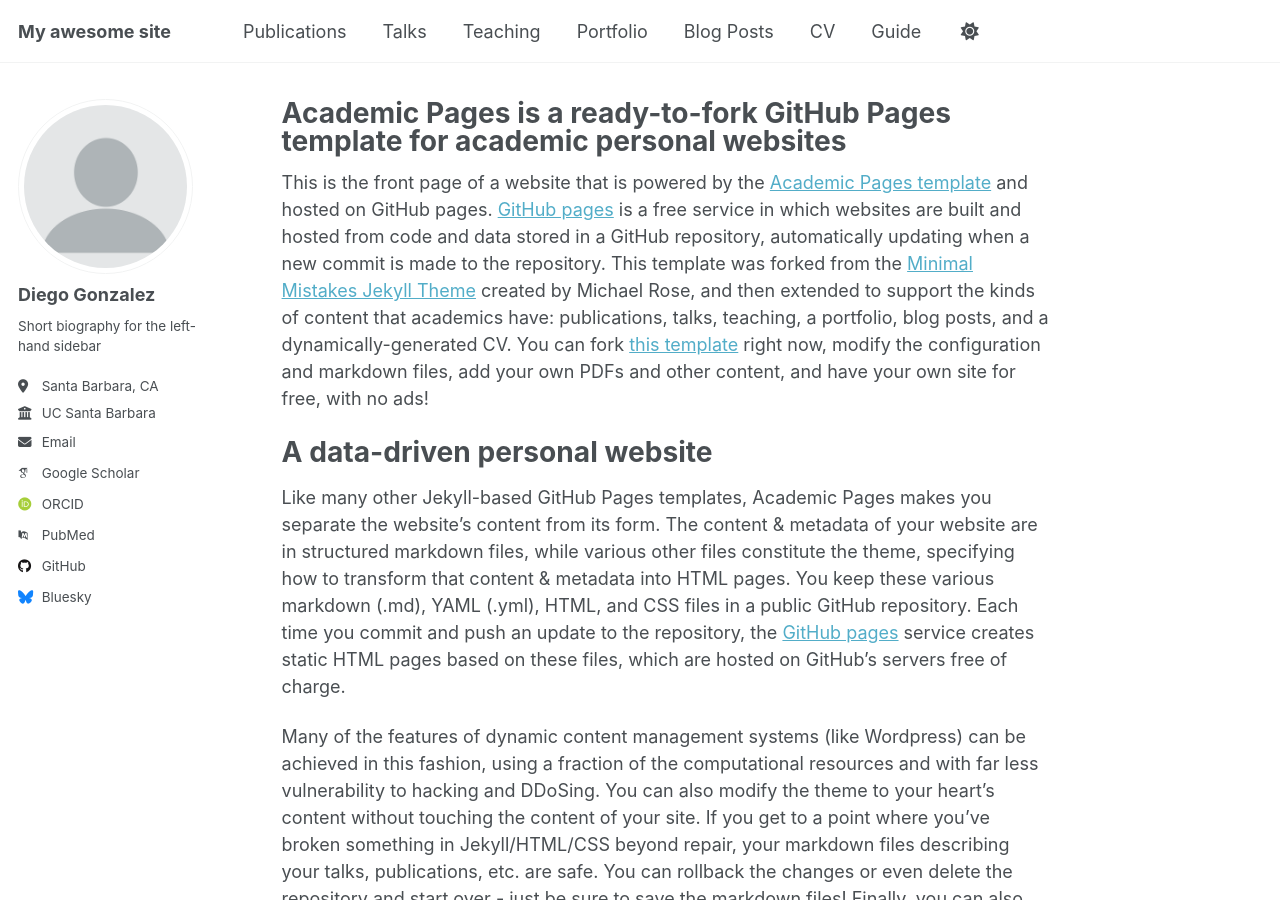
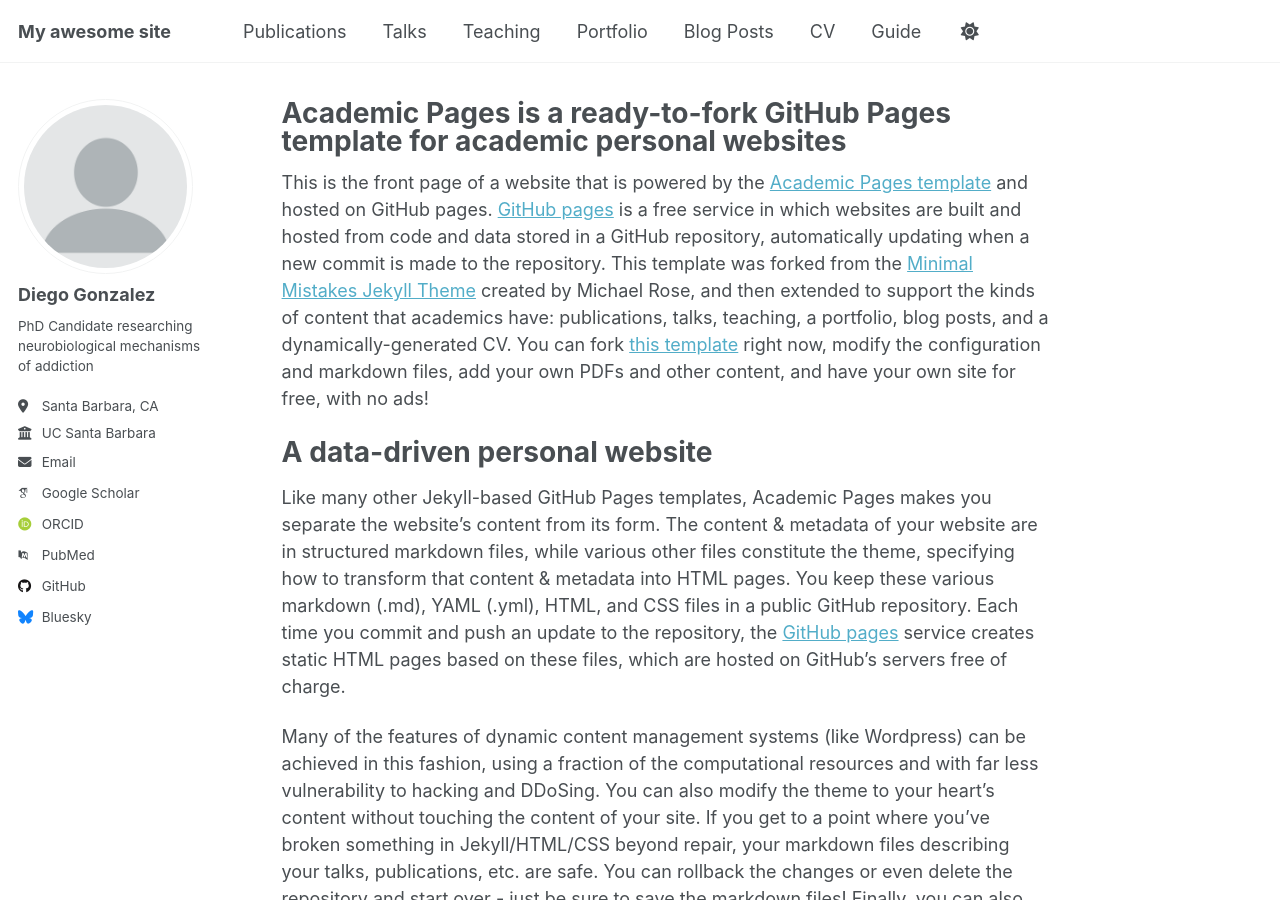
Before and after one commit to djgonzalezucsb/teaching-portfolio, a Jekyll site: the page built from _pages/about.md, in a window 1280 px wide and 900 px high. Built offline with Jekyll 4.4.1, drawn with Linux system fonts in a browser that asks for light colours; some web fonts are replaced.

Commit message:
Update _config.yml

```diff
--- a/_config.yml
+++ b/_config.yml
@@ -25,7 +25,7 @@ author:
   avatar           : "profile.png"
   name             : "Diego Gonzalez"
   pronouns         : # example: "he/him"
-  bio              : "Short biography for the left-hand sidebar"
+  bio              : "PhD Candidate researching neurobiological mechanisms of addiction"
   location         : "Santa Barbara, CA"
   employer         : "UC Santa Barbara"
   uri              : # URL
```
